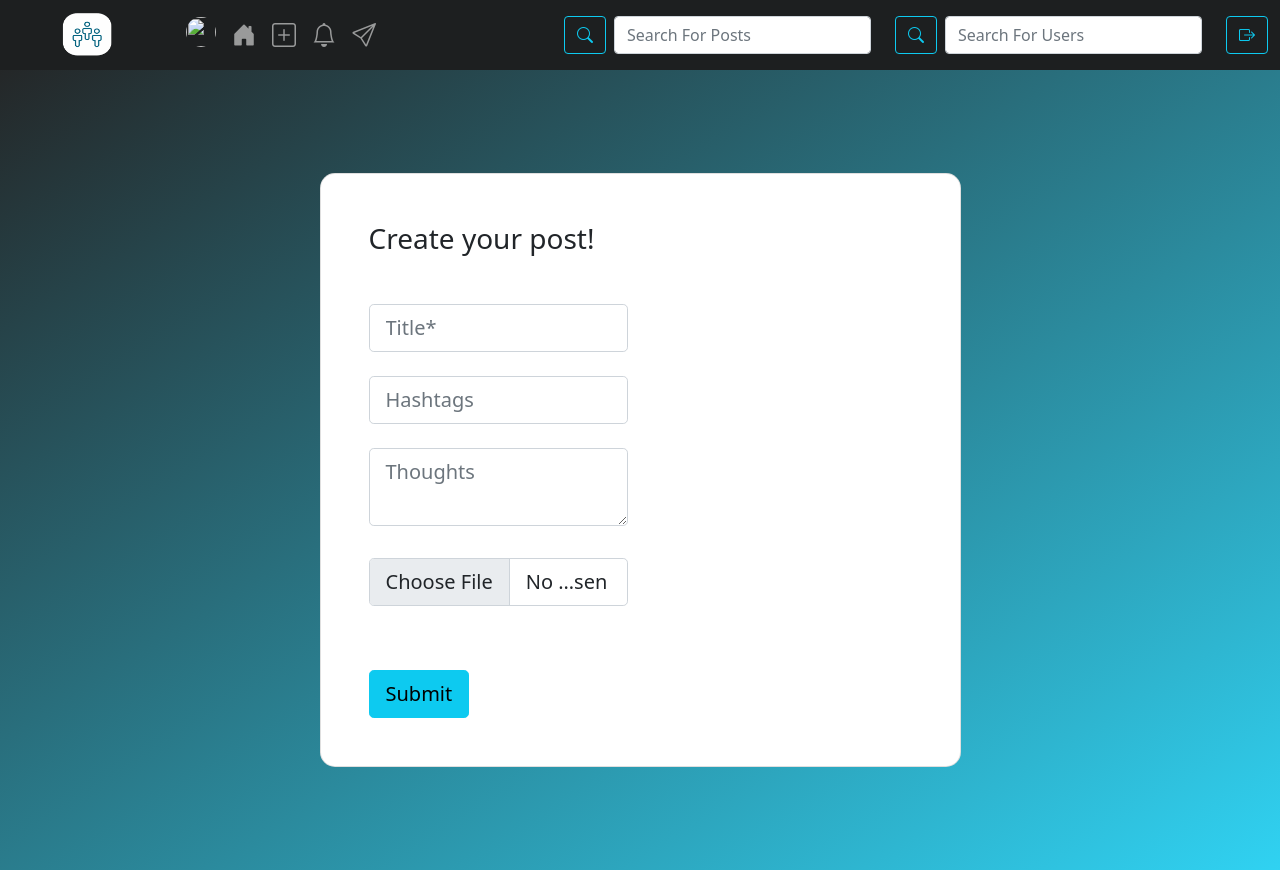
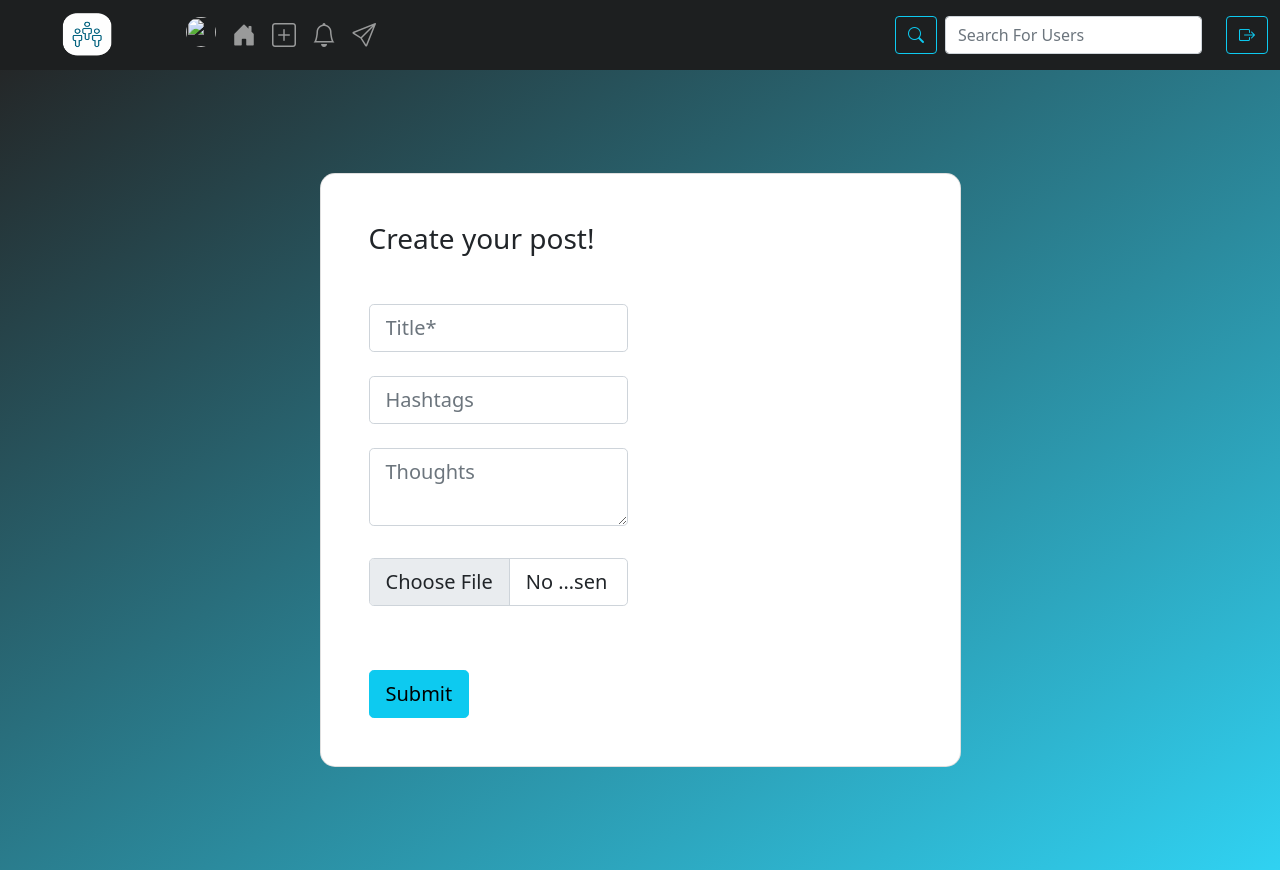
Before and after one commit to lgist2/group2, a Django app: page /create-post/ in a window 1280 px wide. Run offline with Django 4.2, Linux system fonts and the light colour scheme; the visitor is signed in with stand-in values (Sample User, id 1); parts of the project's set-up code (start-up, migrations or seed data) failed here and were passed over; some libraries are stand-ins or nearby versions.

Commit message:
view edits and post search filters

```diff
--- a/social_grid/base/templates/base/base.html
+++ b/social_grid/base/templates/base/base.html
@@ -38,11 +38,6 @@
                 </li>
 
               </ul>
-                <form class="d-flex" method="POST" action="{% url 'search-post' %}">
-                  {% csrf_token %}
-                  <button  class="btn btn-outline-info me-2" type="submit"><i class="fs-6 bi-search"></i></button>
-                  <input class="form-control me-4" type="text" placeholder="Search For Posts" name="search">
-                </form>
                 <form class="d-flex" method="POST" action="{% url 'search-user' %}">
                   {% csrf_token %}
                   <button  class="btn btn-outline-info me-2" type="submit"><i class="fs-6 bi-search"></i></button>
--- a/social_grid/base/templates/base/home.html
+++ b/social_grid/base/templates/base/home.html
@@ -43,6 +43,11 @@
                         <h7><a class="nav-link align-middle px-0" href="{% url 'reposts' %}" style="color:#0dcaf0;"><i class="fs-4 bi-repeat"></i> Reposts</a></h7>
                     </li>
                 </ul>
+                <form class="d-flex" method="POST" action="{% url 'search-post' %}">
+                    {% csrf_token %}
+                    <button  class="btn btn-outline-info me-2" type="submit"><i class="fs-6 bi-search"></i></button>
+                    <input class="form-control me-4" type="text" placeholder="Search For Posts" name="search">
+                  </form>
 
             </div>
         </div>
--- a/social_grid/users/templates/users/search_post.html
+++ b/social_grid/users/templates/users/search_post.html
@@ -38,7 +38,7 @@
                                         <p class="small text-muted mb-2">{{ post.comments.count }} Comments  </p>
                                     </div>
                                         <a class="col-12 px-2" href="{% url 'like-post' post.account post.id %}" style="color:#1D1F20;"><i class="fs-4 bi-hand-thumbs-up"></i></a>
-                                        <a class="col-12 px-2" href="{% url 'unlike-post' post.account post.id %}" style="color:#1D1F20;"><i class="fs-4 bi-hand-thumbs-down"></i></a>
+
                                         <a class="col-12 px-2" href="{% url 'comment-post' post.id %}" style="color:#1D1F20;"><i class="fs-4 bi-chat-left-text"></i></a>
                                         <a class="col-12 px-2" href="{% url 'share-post-to' post.id %}" style="color:#1D1F20;"><i class="fs-4 bi-share"></i></a>
                                         <a class="col-12 px-2" href="{% url 'repost' post.id post.account.id %}" style="color:#1D1F20;"><i class="fs-4 bi-repeat"></i></a>
--- a/social_grid/users/views.py
+++ b/social_grid/users/views.py
@@ -111,7 +111,7 @@ def search_post(request):
     real = False
     if request.method == 'POST':
         search = request.POST['search']
-        posts = Post.objects.filter(title__contains=search) | Post.objects.filter(date_created__contains=search)
+        posts = Post.objects.filter(title__contains=search) | Post.objects.filter(date_created__contains=search) | Post.objects.filter(body__contains=search) | Post.objects.filter(hashtags__contains=search)
         if posts.exists():
             real = True
         current_user = request.user
```
